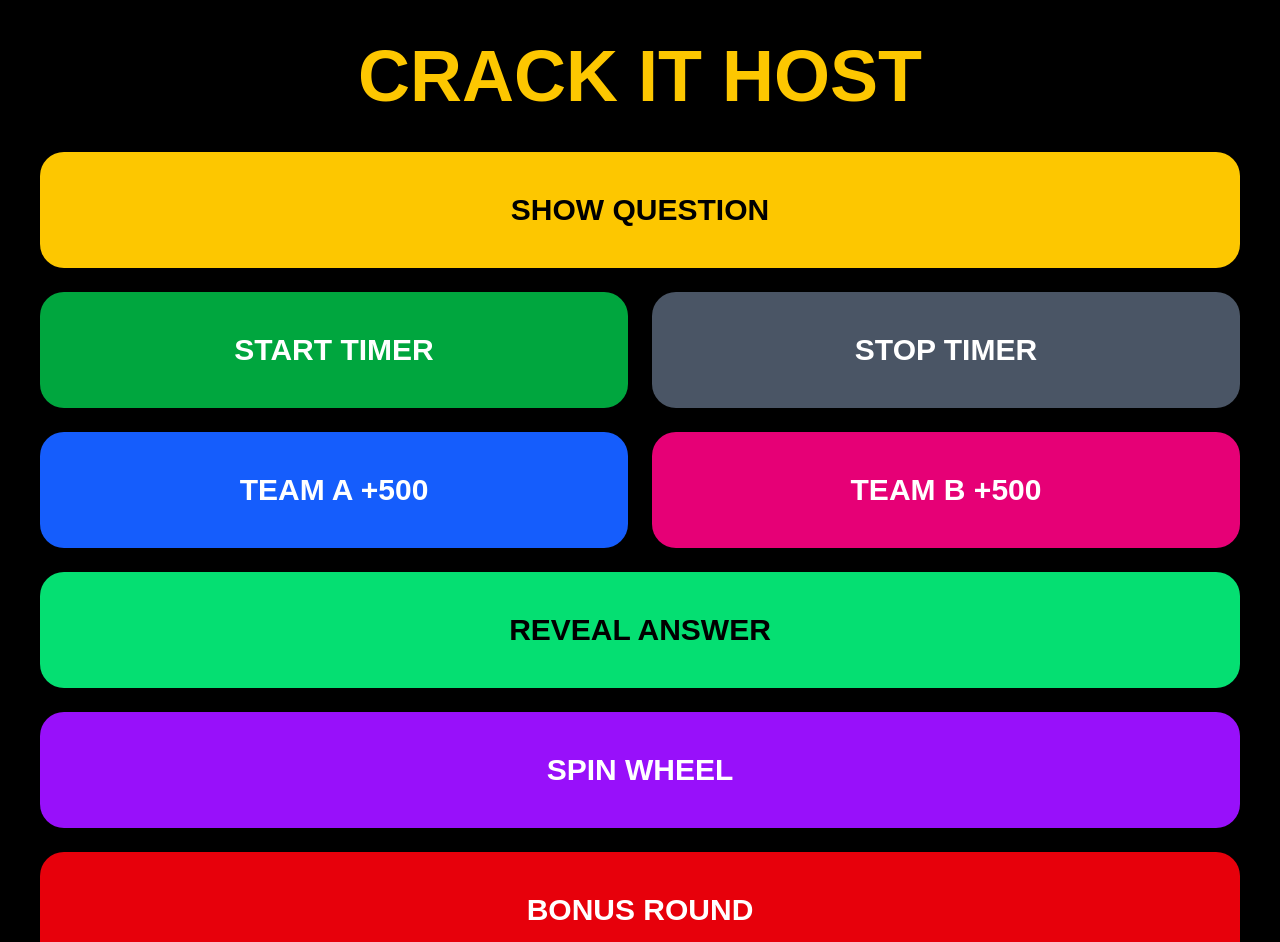
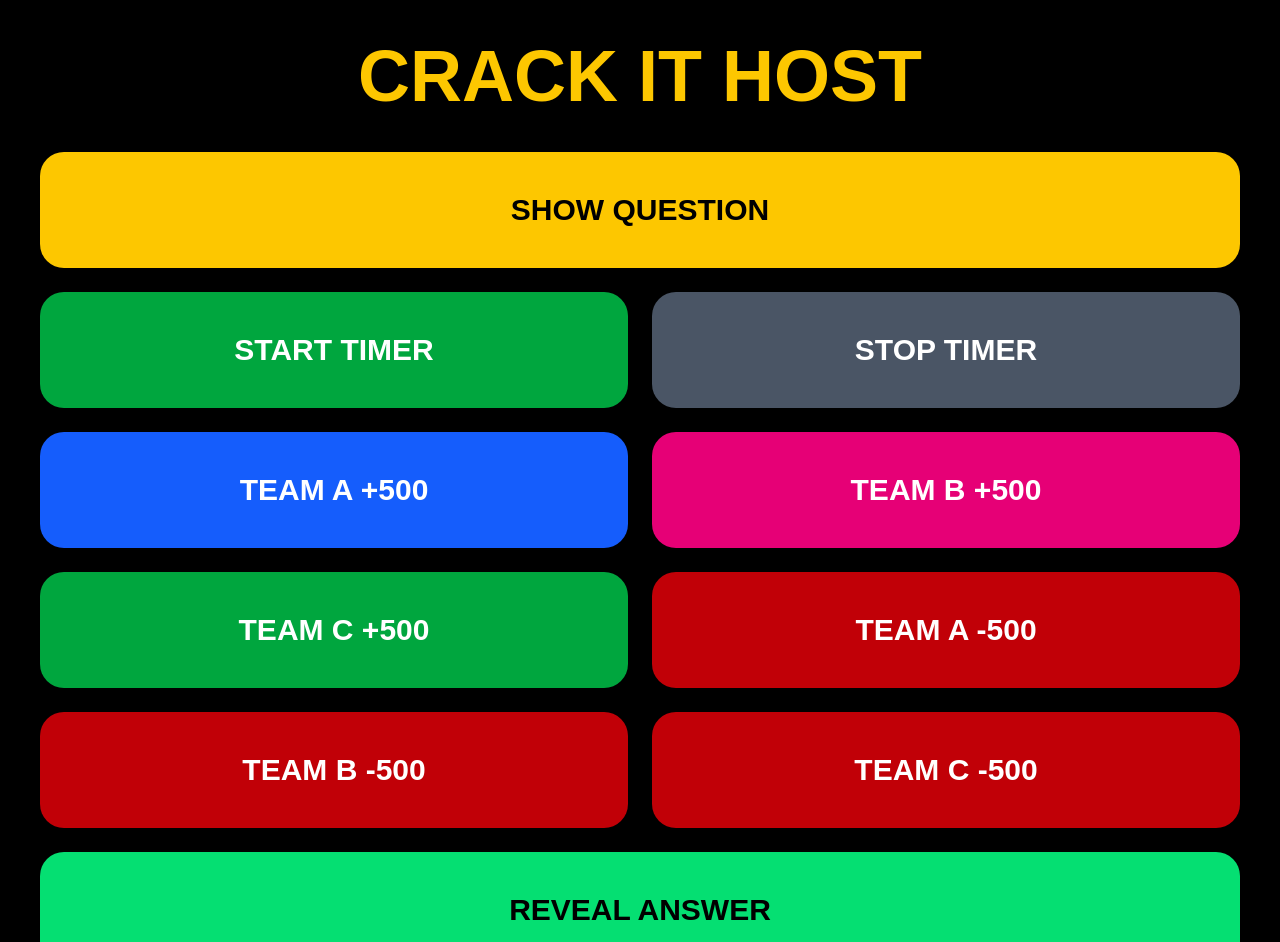
Before and after one commit to jakebaker2606-hub/crack-it, a Next.js app: page /host in a window 1280 px wide. Shown: the top 942 px of the page. Built offline with nearby package versions, Linux system fonts and the light colour scheme; no server answers; the database is empty.

Commit message:
Added Team C and better wheel

```diff
--- a/app/audience/page.tsx
+++ b/app/audience/page.tsx
@@ -13,12 +13,15 @@ export default function AudiencePage() {
   const [gameState, setGameState] = useState<any>({
     teamA: 0,
     teamB: 0,
+    teamC: 0,
 
     teamAName: "Team A",
     teamBName: "Team B",
+    teamCName: "Team C",
 
     teamAAvatar: "🦊",
     teamBAvatar: "🐼",
+    teamCAvatar: "🐸",
 
     round: 1,
 
@@ -204,11 +207,27 @@ export default function AudiencePage() {
 
           <motion.div
             initial={{ rotate: 0 }}
-            animate={{ rotate: 1440 }}
-            transition={{ duration: 4 }}
+            animate={{
+  rotate: 3600
+}}
+            transition={{
+  duration: 5,
+  ease: "easeOut"
+}}
             className="bg-purple-600 p-16 rounded-full w-[450px] h-[450px] mx-auto flex items-center justify-center text-5xl font-black mb-10 border-8 border-yellow-400"
           >
-            {gameState.wheelResult}
+            <motion.div
+  key={gameState.wheelResult}
+  initial={{ scale: 0.5 }}
+  animate={{ scale: 1.2 }}
+  transition={{
+    repeat: Infinity,
+    repeatType: "reverse",
+    duration: 0.2
+  }}
+>
+  {gameState.wheelResult}
+</motion.div>
           </motion.div>
 
         )}
@@ -281,7 +300,31 @@ export default function AudiencePage() {
                 {gameState.teamB}
               </motion.div>
             </div>
+<motion.div
+  animate={{ scale: [1, 1.05, 1] }}
+  transition={{ repeat: Infinity, duration: 2 }}
+  className="bg-green-600 p-10 rounded-3xl min-w-[300px] shadow-2xl"
+>
 
+  <div className="text-7xl mb-4">
+    {gameState.teamCAvatar}
+  </div>
+
+  <div className="text-4xl font-black">
+    {gameState.teamCName}
+  </div>
+
+  <div className="text-7xl font-black mt-4">
+    <motion.div
+      key={gameState.teamC}
+      initial={{ scale: 1.8 }}
+      animate={{ scale: 1 }}
+    >
+      {gameState.teamC}
+    </motion.div>
+  </div>
+
+</motion.div>
           </motion.div>
 
         </div>
--- a/app/host/page.tsx
+++ b/app/host/page.tsx
@@ -49,12 +49,15 @@ goOnline(db);
 
       teamA: 0,
       teamB: 0,
+      teamC: 0,
 
       teamAName: "Team A",
       teamBName: "Team B",
+      teamCName: "Team C",
 
       teamAAvatar: "🦊",
       teamBAvatar: "🐼",
+      teamCAvatar: "🐸",
 
       round: 1,
 
@@ -132,6 +135,46 @@ await set(gameRef, {
     });
   };
 
+  const addTeamC = async () => {
+
+  playSound("correct.mp3");
+
+  await updateGame({
+    teamC: (gameState.teamC || 0) + 500,
+  });
+
+};
+
+const minusTeamA = async () => {
+
+  playSound("wrong.mp3");
+
+  await updateGame({
+    teamA: Math.max(0, (gameState.teamA || 0) - 500),
+  });
+
+};
+
+const minusTeamB = async () => {
+
+  playSound("wrong.mp3");
+
+  await updateGame({
+    teamB: Math.max(0, (gameState.teamB || 0) - 500),
+  });
+
+};
+
+const minusTeamC = async () => {
+
+  playSound("wrong.mp3");
+
+  await updateGame({
+    teamC: Math.max(0, (gameState.teamC || 0) - 500),
+  });
+
+};
+
   const randomQuestion = async () => {
 
     const random =
@@ -175,12 +218,15 @@ await set(gameRef, {
 
       teamA: 0,
       teamB: 0,
+      teamC: 0,
 
       teamAName: "Team A",
       teamBName: "Team B",
+      teamCName: "Team C",
 
       teamAAvatar: "🦊",
       teamBAvatar: "🐼",
+      teamCAvatar: "🐸",
 
       round: 1,
 
@@ -259,6 +305,33 @@ await set(gameRef, {
         >
           TEAM B +500
         </button>
+        <button
+  onClick={addTeamC}
+  className="bg-green-600 p-10 rounded-3xl text-3xl font-black"
+>
+  TEAM C +500
+</button>
+
+<button
+  onClick={minusTeamA}
+  className="bg-red-700 p-10 rounded-3xl text-3xl font-black"
+>
+  TEAM A -500
+</button>
+
+<button
+  onClick={minusTeamB}
+  className="bg-red-700 p-10 rounded-3xl text-3xl font-black"
+>
+  TEAM B -500
+</button>
+
+<button
+  onClick={minusTeamC}
+  className="bg-red-700 p-10 rounded-3xl text-3xl font-black"
+>
+  TEAM C -500
+</button>
 
         <button
           onClick={() =>
```
